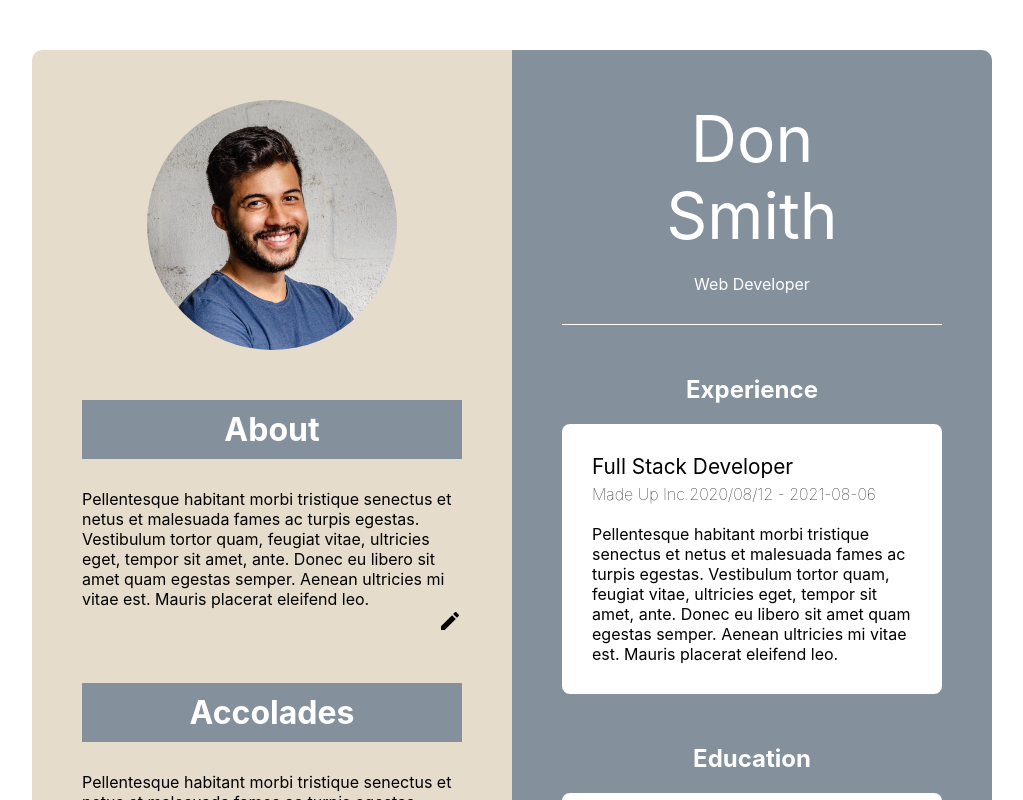
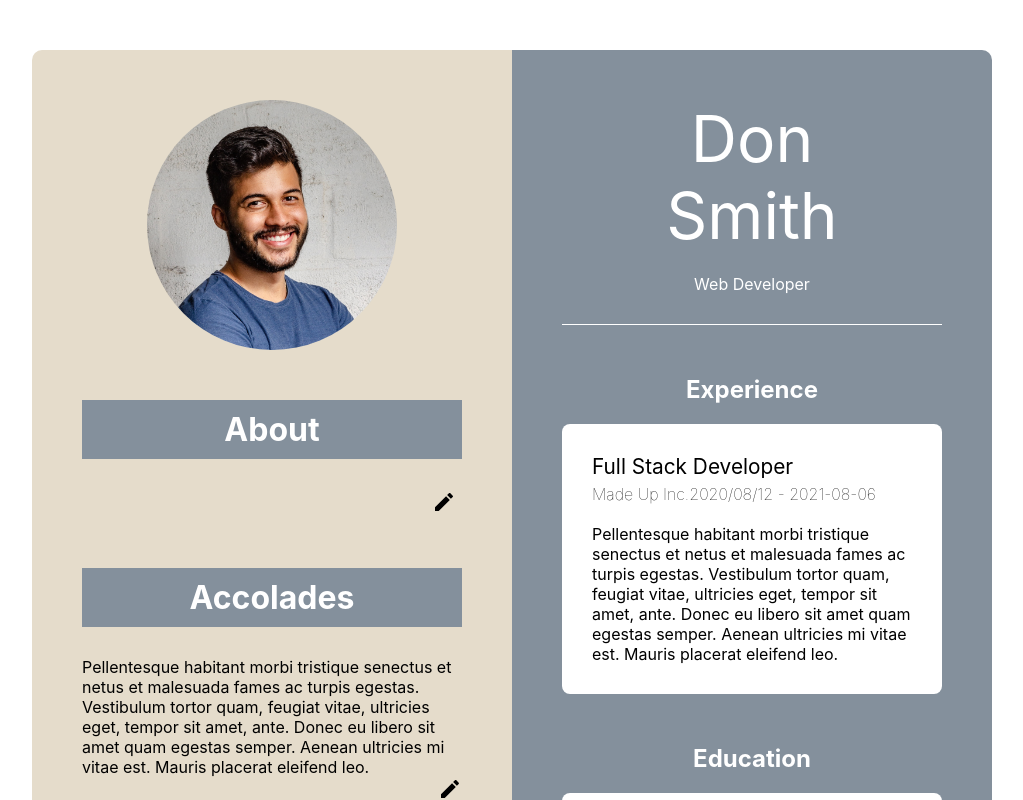
Before and after one commit to djballowe/Cover-Letter-Creator, a React (Create React App) app in the folder cover-letter-app/: page / in a window 1280 px wide. Shown: the top 800 px of the page, without its empty margins (128-1151 px from the left). Built offline with nearby package versions, Linux system fonts and the light colour scheme.

Commit message:
about section works its a miracle

```diff
--- a/cover-letter-app/src/App.css
+++ b/cover-letter-app/src/App.css
@@ -259,6 +259,24 @@ body {
   display: none;
 }
 
+.about-form-display {
+  display: flex;
+  flex-direction: column;
+  background-color: white;
+  padding: 30px;
+  position: absolute;
+  border-radius: 8px;
+  bottom: 20px;
+  left: 60px;
+  z-index: 10;
+}
+
 .about-form button {
   margin-top: 10px;
 }
+
+.edit-button {
+  background-color: transparent;
+  border: none;
+  cursor: pointer;
+}
--- a/cover-letter-app/src/Components/About.js
+++ b/cover-letter-app/src/Components/About.js
@@ -5,35 +5,58 @@ class About extends Component {
   constructor() {
     super();
 
+    this.handleClick = this.handleClick.bind(this);
+
     this.state = {
       about: "",
+      class: "about-form",
     };
   }
 
+  onSubmitAbout = (e) => {
+    e.preventDefault();
+    this.setState({
+      class: "about-form",
+    });
+  };
+
+  handleChange = (e) => {
+    this.setState({
+      about: e.target.value,
+    });
+  };
+
+  handleClick = (e) => {
+    this.setState({
+      class: "about-form-display",
+    });
+  };
+
   render() {
+    const text = this.state;
     return (
       <div className="about">
         <div className="about-text">
           <h1>About</h1>
         </div>
         <div className="text-body">
-          <p>
-            Pellentesque habitant morbi tristique senectus et netus et malesuada
-            fames ac turpis egestas. Vestibulum tortor quam, feugiat vitae,
-            ultricies eget, tempor sit amet, ante. Donec eu libero sit amet quam
-            egestas semper. Aenean ultricies mi vitae est. Mauris placerat
-            eleifend leo.
-          </p>
+          <p>{text.about}</p>
           <div className="icon-container">
-            <img src={edit} alt="" />
+            <button
+              className="edit-button"
+              onClick={this.handleClick}
+              type="submit"
+            >
+              <img src={edit} alt="" />
+            </button>
           </div>
-          <form className="about-form" onSubmit={this.handleSubmit}>
+          <form className={text.class} onSubmit={this.onSubmitAbout}>
             <textarea
               name="about"
               id=""
               cols="30"
               rows="10"
-              onChange={this.handleState}
+              onChange={this.handleChange}
             ></textarea>
             <button>Done</button>
           </form>
```
